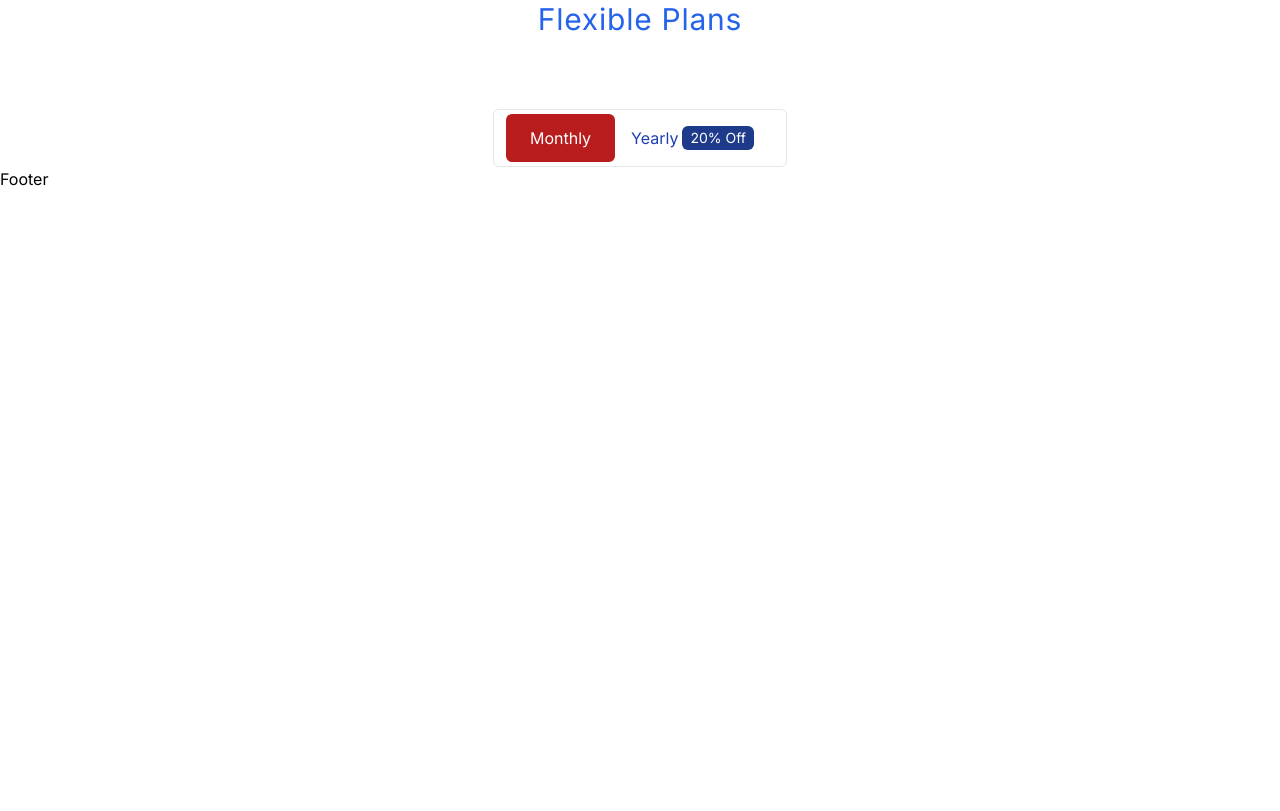
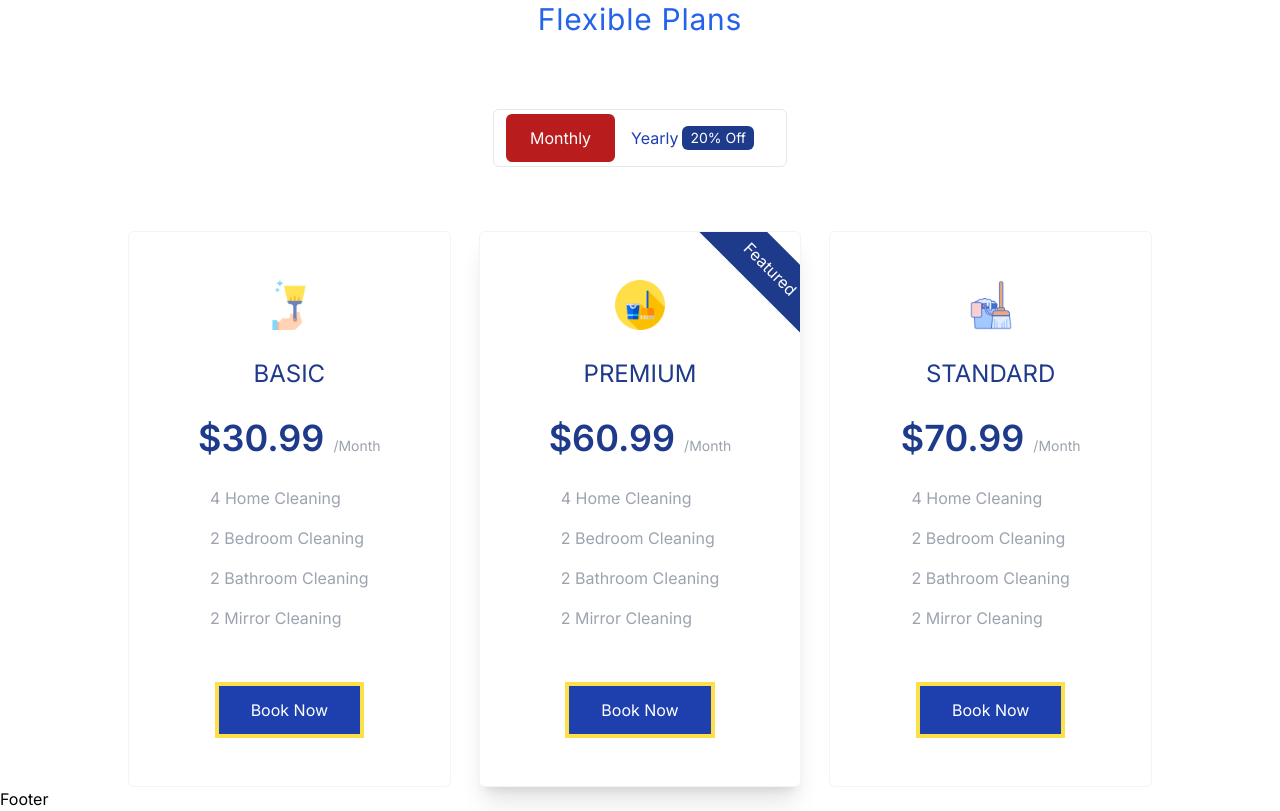
Before and after one commit to TahiruMustapha/BenabCleaning, a Next.js app: page / in a window 1280 px wide. Shown: the part 7160-7971 px from the top of the page. Before the commit the page ends 7351 px from the top, so only its background shows below. Built offline with nearby package versions, Linux system fonts and the light colour scheme.

Commit message:
pricing component changes

```diff
--- a/src/components/Pricing.tsx
+++ b/src/components/Pricing.tsx
@@ -1,24 +1,101 @@
-import React from 'react'
+import Image from "next/image";
+import React from "react";
+
+const priceData = [
+  {
+    img: "/serv1.png",
+    title: "BASIC",
+    price: "30.99",
+    services: [
+      "4 Home Cleaning",
+      "2 Bedroom Cleaning",
+      "2 Bathroom Cleaning",
+      "2 Mirror Cleaning",
+    ],
+  },
+  {
+    img: "/serv2.png",
+    title: "PREMIUM",
+    price: "60.99",
+    featured: "Featured",
+    services: [
+      "4 Home Cleaning",
+      "2 Bedroom Cleaning",
+      "2 Bathroom Cleaning",
+      "2 Mirror Cleaning",
+    ],
+  },
+  {
+    img: "/serv3.png",
+    title: "STANDARD",
+    price: "70.99",
+    services: [
+      "4 Home Cleaning",
+      "2 Bedroom Cleaning",
+      "2 Bathroom Cleaning",
+      "2 Mirror Cleaning",
+    ],
+  },
+];
 
 const Pricing = () => {
   return (
-    <div id='pricing' className=' w-[80%] mx-auto'>
+    <div id="pricing" className=" w-[80%] mx-auto">
       <div className=" w-full   mx-auto flex flex-col items-center justify-center       ">
-        <h3 className=" text-blue-600 font-light mt-28 inline-block  tracking-wider">PRICING</h3>
-        <div className=' max-w-[400px]'>
+        <h3 className=" text-blue-600 font-light mt-28 inline-block  tracking-wider">
+          PRICING
+        </h3>
+        <div className=" max-w-[400px]">
           <h4 className="text-blue-600 leading-[1.5]  tracking-wide  font-normal text-2xl md:text-3xl capitalize mb-2 mt-5">
-          Flexible Plans
+            Flexible Plans
           </h4>
+        </div>
+        <div className=" flex items-center mt-16  border-gray-200 border-[0.4px] px-3 py-1 rounded-md">
+          <button className=" bg-red-700 rounded-md px-6 py-3 text-white">
+            Monthly
+          </button>
+          <button className=" text-blue-800 ml-4">Yearly</button>
+          <button className=" bg-blue-900 ml-1 text-white px-2 mr-5 text-sm rounded-md py-[0.10rem]">
+            20% Off
+          </button>
+        </div>
+      </div>
+      <div className=" w-full  flex flex-col md:flex-row items-center gap-7 mt-16">
+        {priceData.map((priceInfo) => (
+          <div
+            className={`${
+              priceInfo.featured
+                ? `rounded-md relative overflow-hidden   shadow-xl duration-200  w-[800px] py-12 border-gray-100 border-[1px] flex flex-col gap-7  items-center  `
+                : `rounded-md  hover:shadow-xl  duration-200 hover:border-none  w-[800px] py-12 border-gray-100 border-[1px] flex flex-col gap-7  items-center  `
+            }   `}
+          >
+            <Image src={priceInfo.img} alt="img" width={50} height={50} />
+            <h3 className=" text-2xl text-blue-900">{priceInfo.title}</h3>
+            <p className=" text-4xl text-blue-900 font-semibold">
+              ${priceInfo.price}{" "}
+              <span className=" text-gray-400 text-sm font-normal ">
+                /Month
+              </span>
+            </p>
+            <ul className=" flex flex-col gap-4 ">
+              {priceInfo.services.map((serve) => (
+                <li className=" text-gray-400 font-lg">{serve}</li>
+              ))}
+            </ul>
+            {
+              priceInfo.featured && (
+                <p className="  bg-blue-900 absolute top-[0.8rem] left-[130px] rotate-45      text-white w-full text-center py-3">{priceInfo.featured}</p>
 
-        </div>
-        <div className=' flex items-center mt-16  border-gray-200 border-[0.4px] px-3 py-1 rounded-md'>
-            <button className=' bg-red-700 rounded-md px-6 py-3 text-white'>Monthly</button>
-            <button className=' text-blue-800 ml-4'>Yearly</button>
-            <button className=' bg-blue-900 ml-1 text-white px-2 mr-5 text-sm rounded-md py-[0.10rem]'>20% Off</button>
+              )
+            }
+            <button className=" bg-blue-800 mt-6 text-white px-8 py-3 border-yellow-300 border-[4px] hover:bg-yellow-300 hover:text-blue-800 duration-300">
+              Book Now
+            </button>
           </div>
+        ))}
       </div>
     </div>
-  )
-}
+  );
+};
 
-export default Pricing
+export default Pricing;
```
